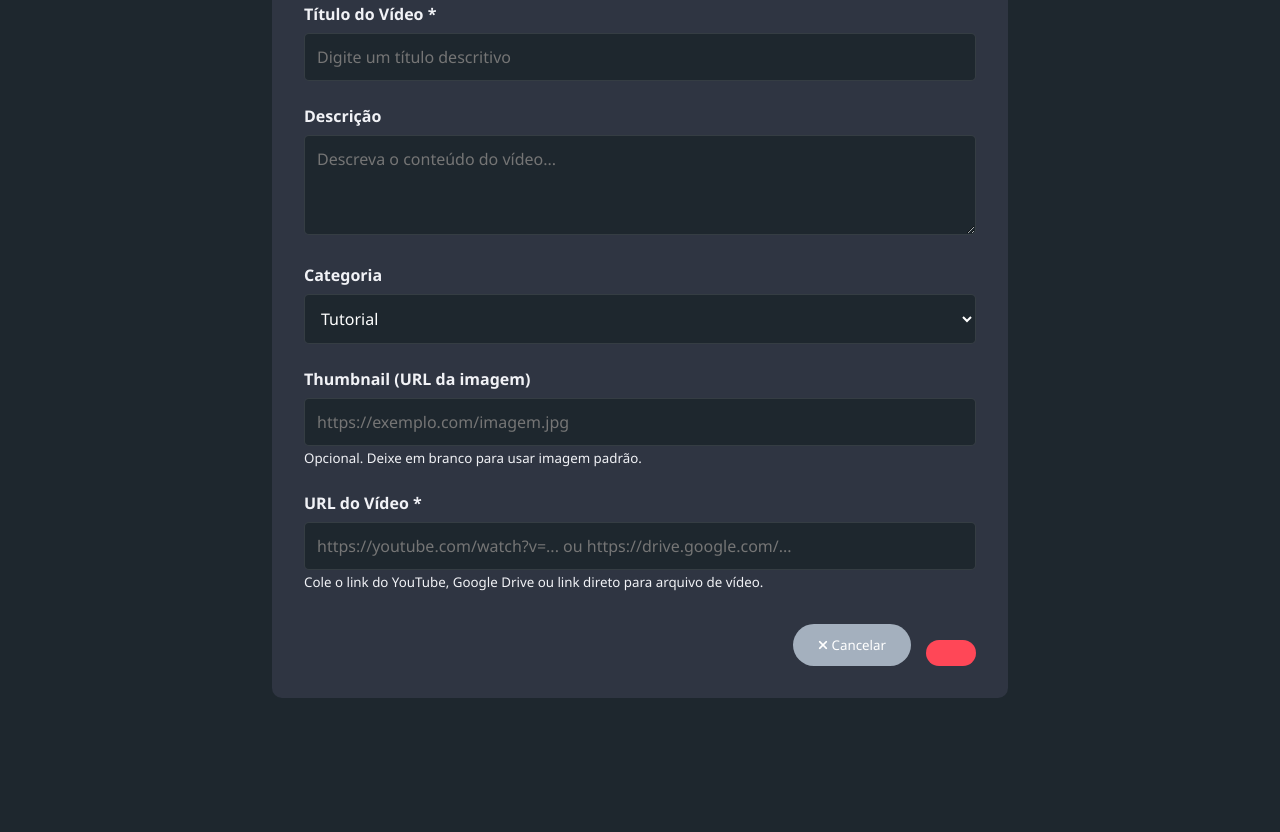
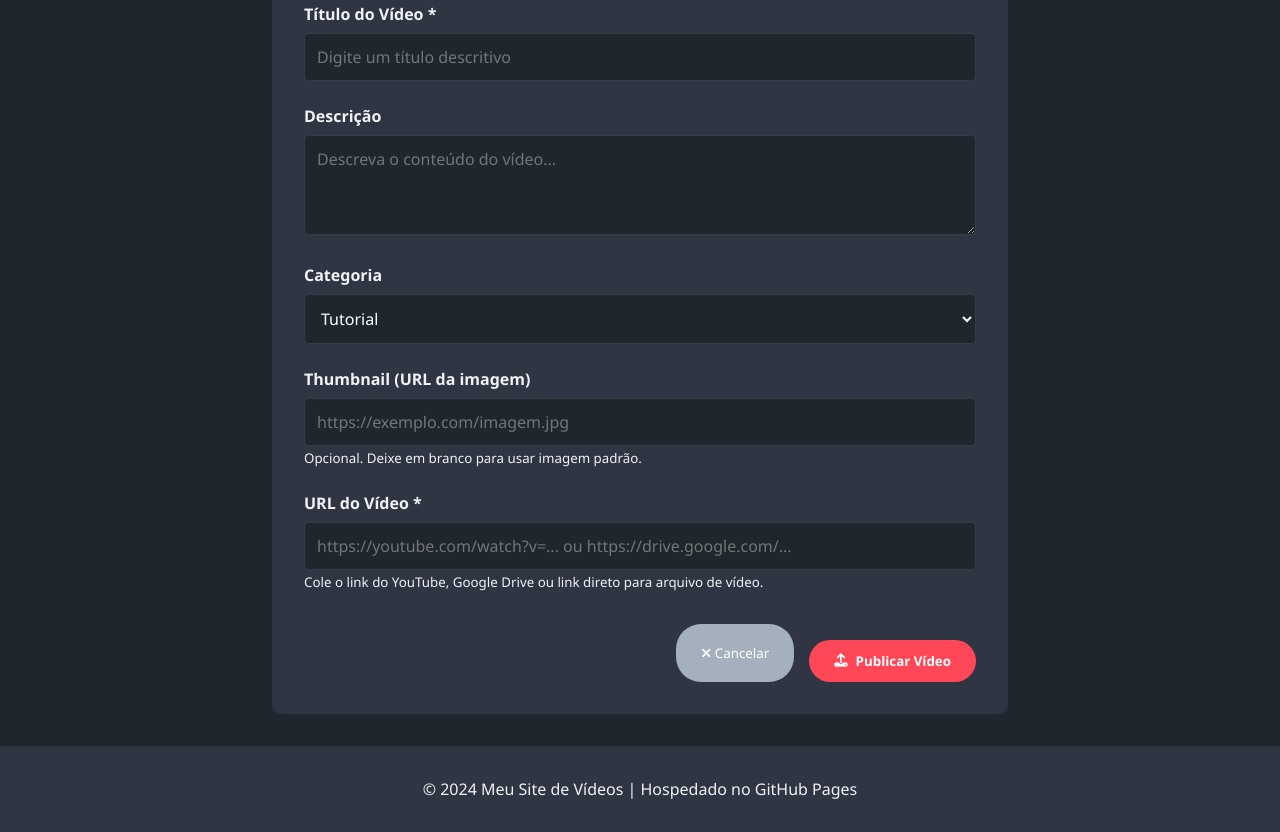
Before and after one commit to mangasarquivados-web/mangasarquivados-web.github.io, a plain HTML site: page upload.html in a window 1280 px wide. Shown: the part 395-1227 px from the top of the page. Before the commit the page ends 1125 px from the top, so only its background shows below. Drawn offline with Linux system fonts and the light colour scheme.

Commit message:
upload.html

```diff
--- a/upload.html
+++ b/upload.html
@@ -78,3 +78,16 @@
                     <i class="fas fa-times"></i> Cancelar
                 </button>
                 <button type="submit" class="btn-primary">
+                    <i class="fas fa-upload"></i> Publicar Vídeo
+                </button>
+            </div>
+        </form>
+    </div>
+
+    <footer>
+        <p>© 2024 Meu Site de Vídeos | Hospedado no GitHub Pages</p>
+    </footer>
+
+    <script src="script.js"></script>
+</body>
+</html>
```
